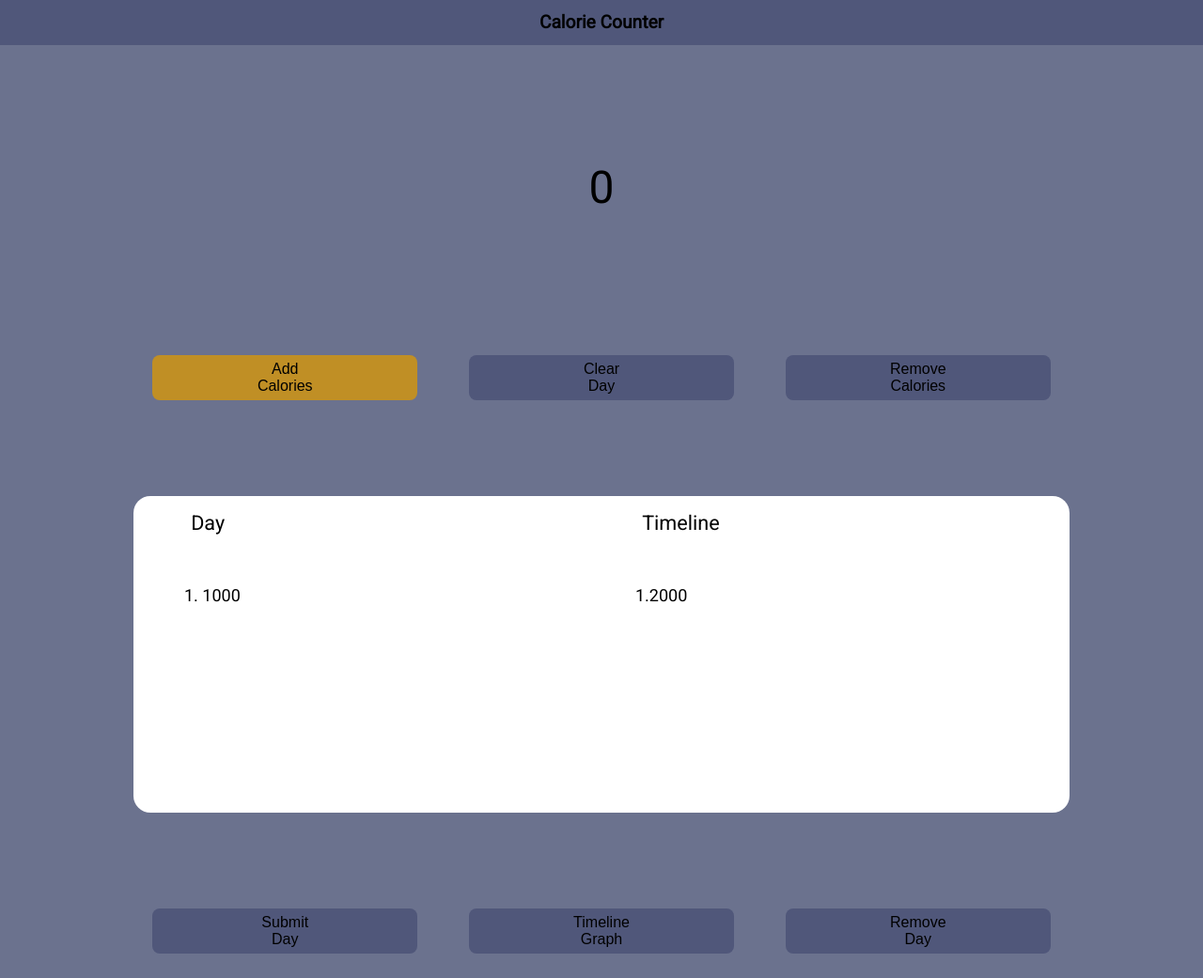
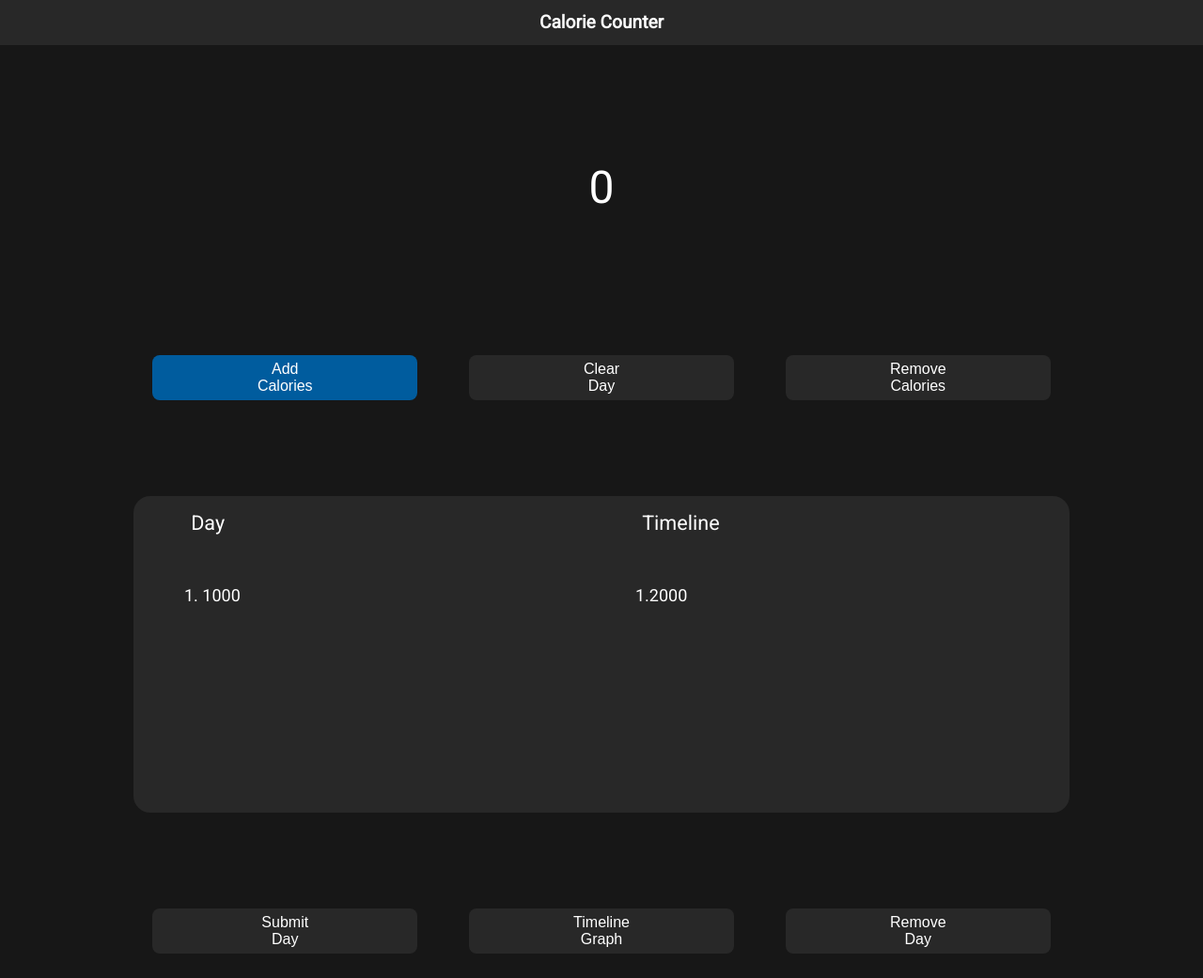
Before and after one commit to kaidx3/ezCalorieCounter, a plain HTML site: page index.html in a window 1280 px wide. Shown: the whole page at 94% size. Drawn offline with Linux system fonts and the light colour scheme.

Commit message:
changed colors

```diff
--- a/css/styles.css
+++ b/css/styles.css
@@ -8,9 +8,10 @@ html{
 
 body{
     margin: 0;
-    background-color: #6B728E;
+    background-color: #171717;
     overflow: hidden;
     height: 100%;
+    color: white;
 }
 
 main{
@@ -18,7 +19,7 @@ main{
 }
 
 header{
-    background-color: #50577A;
+    background-color: #282828;
     height: 6%;
     text-align: center;
     display: flex;
@@ -43,12 +44,13 @@ h1{
 }
 
 .main-btn{
+    color: white;
     font-size: medium;
     width: 22%;
     height: 3em;
     border-radius: 0.5em;
     border: none;
-    background-color: #50577A;
+    background-color: #282828;
     -webkit-touch-callout: none; /* iOS Safari */
     -webkit-user-select: none; /* Safari */
      -khtml-user-select: none; /* Konqueror HTML */
@@ -72,7 +74,7 @@ h1{
 .entries-list{
     height: 40%;
     margin: 6% auto 6% auto;
-    background-color: white;
+    background-color: #282828;
     width: 75%;
     padding: 1em;
     font-size: large;
@@ -114,6 +116,6 @@ h1{
     overflow-y: scroll;
 }
 
-.orange{
-    background-color: rgb(192, 143, 37);
+.blue-highlight{
+    background-color: rgb(0, 92, 158);
 }
--- a/index.html
+++ b/index.html
@@ -21,9 +21,9 @@
         </section>
 
         <section class="button-container">
-            <button class="main-btn orange" id="add-calories-btn">Add<br>Calories</button>
-            <button class="main-btn blue" id="clear-btn">Clear<br>Day</button>
-            <button class="main-btn blue" id="remove-day-entry-btn">Remove<br>Calories</button>
+            <button class="main-btn blue-highlight" id="add-calories-btn">Add<br>Calories</button>
+            <button class="main-btn" id="clear-btn">Clear<br>Day</button>
+            <button class="main-btn" id="remove-day-entry-btn">Remove<br>Calories</button>
         </section>
 
         <section class="entries-list">
@@ -46,9 +46,9 @@
         </section>
 
         <section class="button-container">
-            <button class="main-btn blue" id="submit-day-btn">Submit<br>Day</button>
-            <button class="main-btn blue" id="view-timeline-btn">Timeline<br>Graph</button>
-            <button class="main-btn blue" id="remove-timeline-entry-btn">Remove<br>Day</button>
+            <button class="main-btn" id="submit-day-btn">Submit<br>Day</button>
+            <button class="main-btn" id="view-timeline-btn">Timeline<br>Graph</button>
+            <button class="main-btn" id="remove-timeline-entry-btn">Remove<br>Day</button>
         </section>
     </main>
 
```
